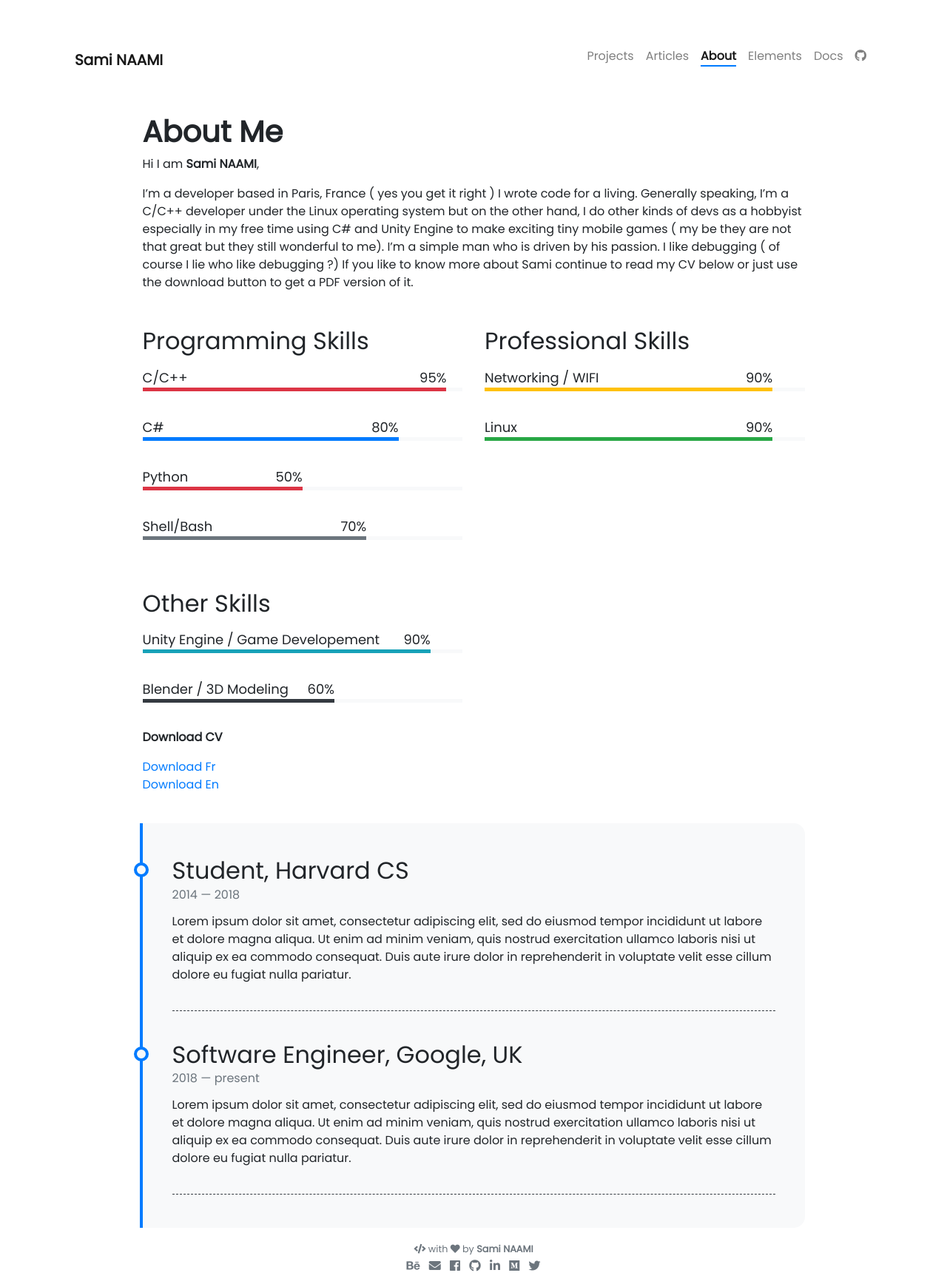
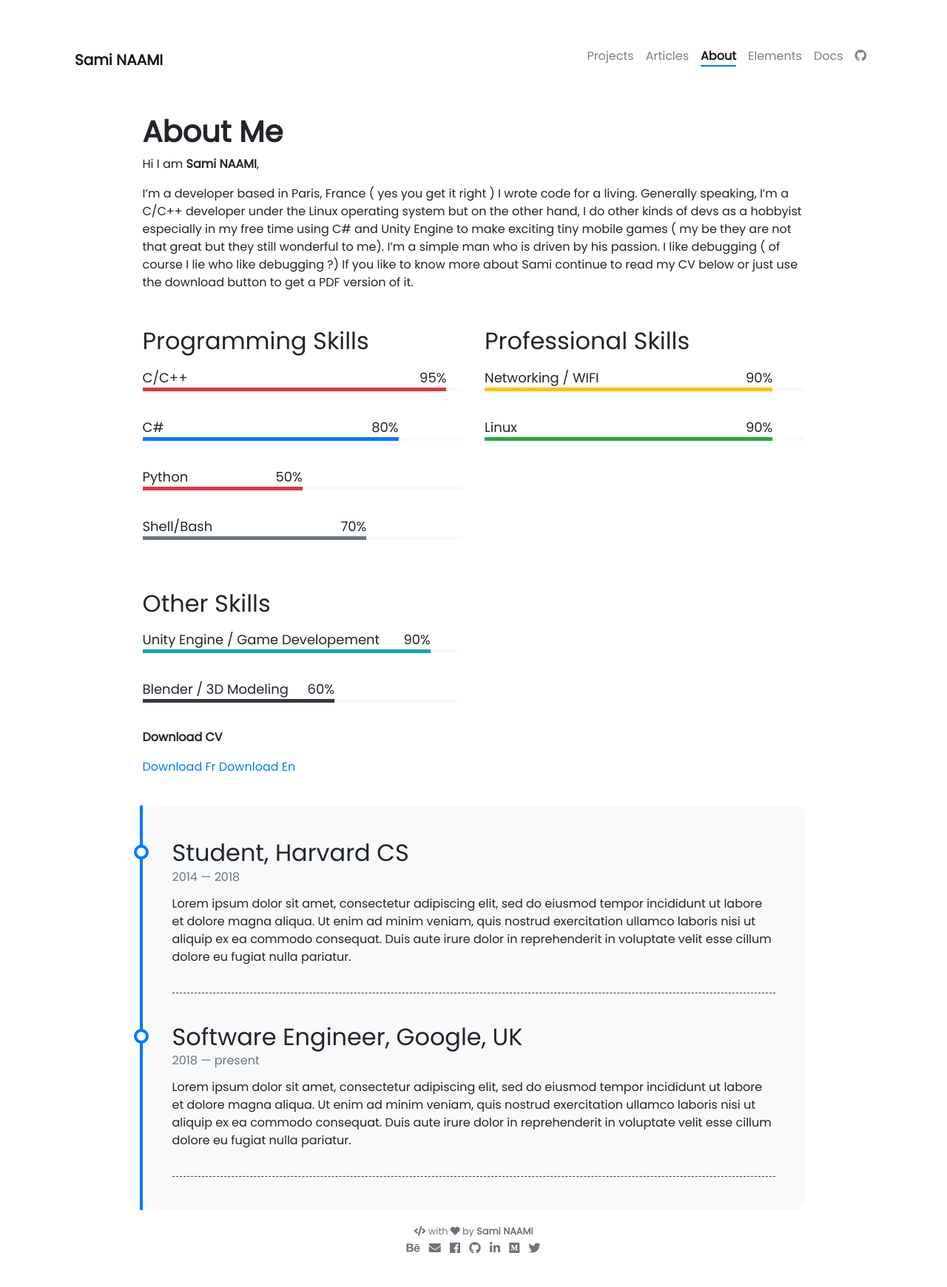
Before and after one commit to snaami/snaami.github.io, a Jekyll site: the page built from pages/about.md, in a window 1280 px wide. Shown: the whole page at 74% size. Built offline with Jekyll 4.4.1, drawn with Linux system fonts in a browser that asks for light colours; nearby versions of some CDN libraries; after the commit the page ends 1716 px from its top, so only the background shows below that.

Commit message:
add download CV section improvement 2

```diff
--- a/pages/about.md
+++ b/pages/about.md
@@ -26,8 +26,8 @@ If you like to know more about Sami continue to read my CV below or just use the
 
 **Download CV**
 <p>
-	 <a class="github-button" href="site.url" data-icon="octicon-cloud-download" aria-label="Download CV FR">Download Fr</a><br>
-	 <a class="github-button" href="site.url" data-icon="octicon-cloud-download" aria-label="Download CV FR">Download En</a><br>
+	 <a class="github-button" href="site.url" data-icon="octicon-cloud-download" aria-label="Download CV FR">Download Fr</a>
+	 <a class="github-button" href="site.url" data-icon="octicon-cloud-download" aria-label="Download CV FR">Download En</a>
 </p>
 
 <div class="row">
```
